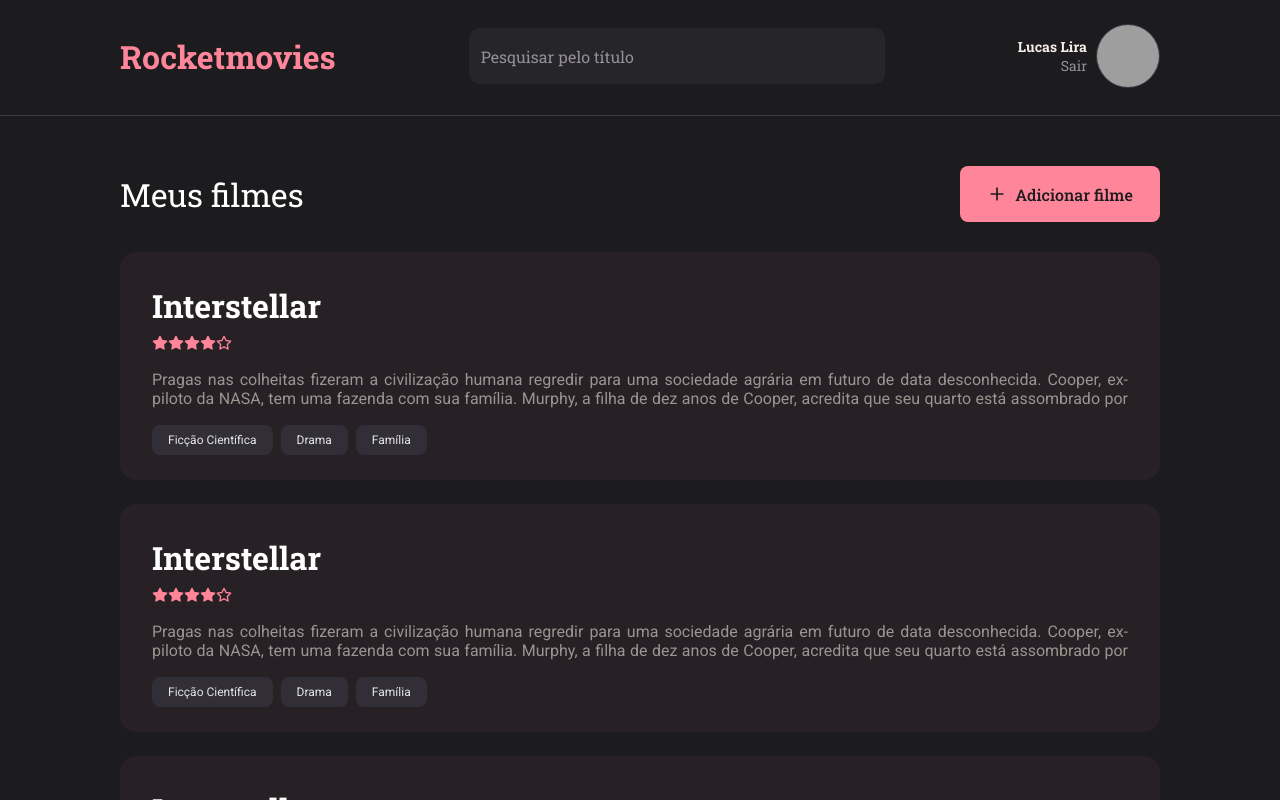
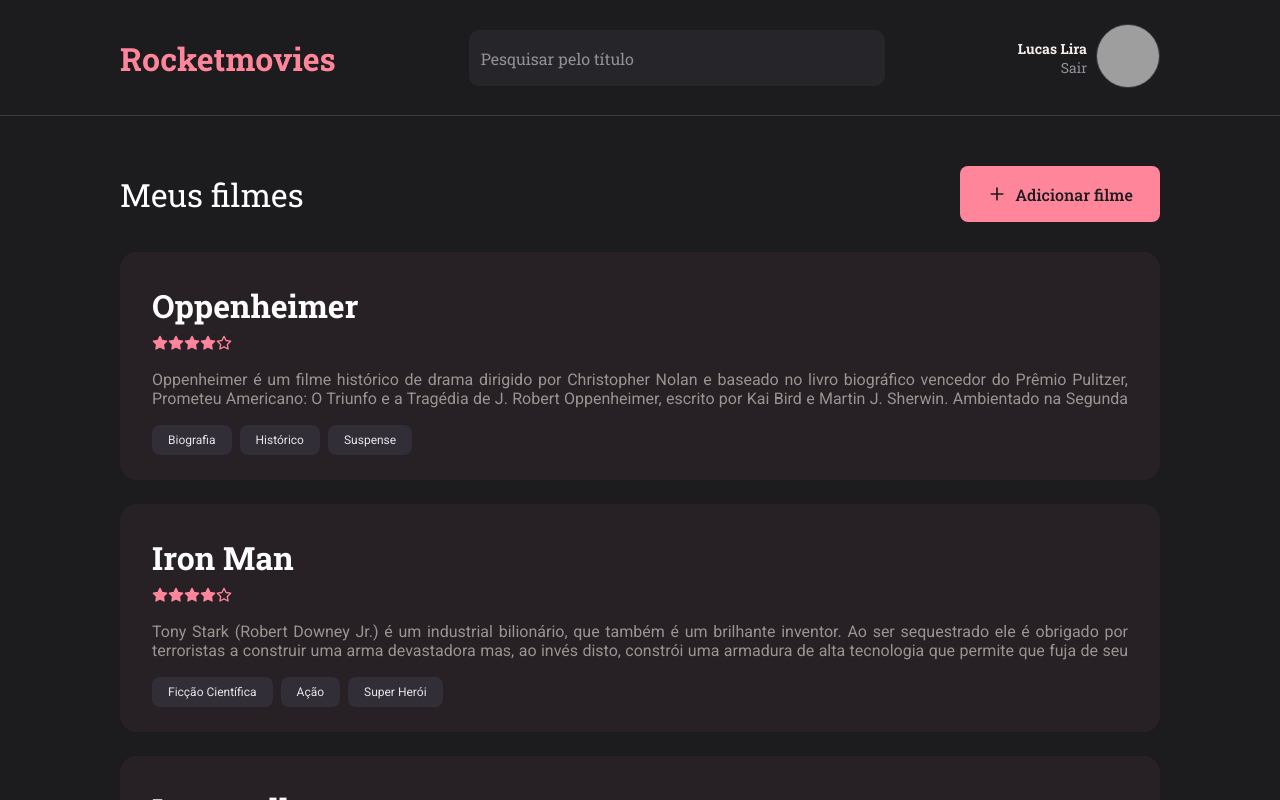
Before and after one commit to lucaslirah/rocketmovies, a React (Vite) app: page / in a window 1280 px wide. Built offline with nearby package versions, Linux system fonts and the light colour scheme; grey boxes are pictures that could not be loaded.

Commit message:
navigation applied with react-router-dom Link

```diff
--- a/src/components/Header/index.jsx
+++ b/src/components/Header/index.jsx
@@ -1,4 +1,5 @@
 import { Container, Brand, Profile, Search } from './styles'
+import { Link } from 'react-router-dom'
 import { Input } from '../Input'
 
 export function Header(){
@@ -6,7 +7,9 @@ export function Header(){
         <Container>
             <div>
                 <Brand>
-                    <h1>Rocketmovies</h1>
+                    <Link to="/">
+                        <h1>Rocketmovies</h1>
+                    </Link>
                 </Brand>
                 <Search>
                     <Input placeholder="Pesquisar pelo título"/>
@@ -16,10 +19,12 @@ export function Header(){
                         <strong>Lucas Lira</strong>
                         <a href="#">Sair</a>
                     </div>
-                    <img
-                        src="http://github.com/lucaslirah.png"
-                        alt="Imagem do usuário"
-                    />
+                    <Link to="/profile">
+                        <img
+                            src="http://github.com/lucaslirah.png"
+                            alt="Imagem do usuário"
+                        />
+                    </Link>
                 </Profile>
             </div>
         </Container>
--- a/src/components/Header/styles.js
+++ b/src/components/Header/styles.js
@@ -4,6 +4,8 @@ export const Container = styled.div`
     grid-area: header;
     width: 100%;
     padding: 0 12rem;
+
+    border-bottom: 1px solid ${({ theme }) => theme.COLORS.BACKGROUND_700};
 
     >div{
         display: flex;
@@ -14,10 +16,11 @@ export const Container = styled.div`
         margin: 2.4rem auto;
     }
 
-    border-bottom: 1px solid ${({ theme }) => theme.COLORS.BACKGROUND_700};
 `
 export const Brand = styled.div`
-    color: ${({ theme }) => theme.COLORS.PINK};
+    h1{
+        color: ${({ theme }) => theme.COLORS.PINK};
+    }
 `
 export const Search = styled.div`
     width: 40%;
@@ -27,7 +30,7 @@ export const Profile = styled.div`
     align-items: center;
     gap: 9px;
 
-    >img{
+    img{
         width: 6.4rem;
         height: 6.4rem;
 
--- a/src/pages/Home/index.jsx
+++ b/src/pages/Home/index.jsx
@@ -4,6 +4,7 @@ import { Header } from '../../components/Header'
 import { Note } from '../../components/Note'
 import { FiPlus } from 'react-icons/fi'
 import { FiStar } from 'react-icons/fi'
+import { Link } from 'react-router-dom'
 
 export function Home(){
     return(
@@ -14,32 +15,30 @@ export function Home(){
                 <Content>
                     <MyMovies>
                         <h2>Meus filmes</h2>
-                        <Button title="Adicionar filme" icon={FiPlus}/>
+                        <Link to="/new">
+                            <Button title="Adicionar filme" icon={FiPlus}/>
+                        </Link>
                     </MyMovies>
 
                     <Note icon={FiStar} data={{
-                        title: 'Interstellar',
+                        title: 'Oppenheimer',
                         tags: [
-                            {id: 1, name: 'Ficção Científica'},
-                            {id: 2, name: 'Drama'},
-                            {id: 3, name: 'Família'},
+                            {id: 1, name: 'Biografia'},
+                            {id: 2, name: 'Histórico'},
+                            {id: 3, name: 'Suspense'},
                         ],
-                        description:`Pragas nas colheitas fizeram a civilização humana regredir para uma sociedade agrária em futuro de data desconhecida. Cooper, ex-piloto da NASA, tem uma fazenda com sua família. Murphy, a filha de dez anos de Cooper, acredita que seu quarto está assombrado por um fantasma que tenta se comunicar com ela. Pai e filha descobrem que o "fantasma" é uma inteligência desconhecida que está enviando mensagens codificadas através de radiação gravitacional, deixando coordenadas em binário que os levam até uma instalação secreta da NASA liderada pelo professor John Brand. O cientista revela que um buraco de minhoca foi aberto perto de Saturno e que ele leva a planetas que podem oferecer condições de sobrevivência para a espécie humana. As "missões Lázaro" enviadas anos antes identificaram três planetas potencialmente habitáveis orbitando o buraco negro Gargântua: Miller, Edmunds e Mann – nomeados em homenagem aos astronautas que os pesquisaram. Brand recruta Cooper para pilotar a nave espacial Endurance e recuperar os dados dos astronautas; se um dos planetas se mostrar habitável, a humanidade irá seguir para ele na instalação da NASA, que é na realidade uma enorme estação espacial. A partida de Cooper devasta Murphy.
-
-                        Além de Cooper, a tripulação da Endurance é formada pela bióloga Amelia, filha de Brand; o cientista Romilly, o físico planetário Doyle, além dos robôs TARS e CASE. Eles entram no buraco de minhoca e se dirigem a Miller, porém descobrem que o planeta possui enorme dilatação gravitacional temporal por estar tão perto de Gargântua: cada hora na superfície equivale a sete anos na Terra. Eles entram em Miller e descobrem que é inóspito já que é coberto por um oceano raso e agitado por ondas enormes. Uma onda atinge a tripulação enquanto Amelia tenta recuperar os dados de Miller, matando Doyle e atrasando a partida. Ao voltarem para a Endurance, Cooper e Amelia descobrem que 23 anos se passaram.
+                        description:`Oppenheimer é um filme histórico de drama dirigido por Christopher Nolan e baseado no livro biográfico vencedor do Prêmio Pulitzer, Prometeu Americano: O Triunfo e a Tragédia de J. Robert Oppenheimer, escrito por Kai Bird e Martin J. Sherwin. Ambientado na Segunda Guerra Mundial, o longa acompanha a vida de J. Robert Oppenheimer (Cillian Murphy), físico teórico da Universidade da Califórnia e diretor do Laboratório de Los Alamos durante o Projeto Manhattan - que tinha a missão de projetar e construir as primeiras bombas atômicas. A trama acompanha o físico e um grupo formado por outros cientistas ao longo do processo de desenvolvimento da arma nuclear que foi responsável pelas tragédias nas cidades de Hiroshima e Nagasaki, no Japão, em 1945. Além de Cillian, o elenco também traz nomes como Emily Blunt, Matt Damon, Robert Downey Jr., Florence Pugh, Gary Oldman, Jack Quaid, Gustaf Skarsgård, Rami Malek e Kenneth Branagh.
                         `
                     }}/>
 
                     <Note icon={FiStar} data={{
-                        title: 'Interstellar',
+                        title: 'Iron Man',
                         tags: [
                             {id: 1, name: 'Ficção Científica'},
-                            {id: 2, name: 'Drama'},
-                            {id: 3, name: 'Família'},
+                            {id: 2, name: 'Ação'},
+                            {id: 3, name: 'Super Herói'},
                         ],
-                        description:`Pragas nas colheitas fizeram a civilização humana regredir para uma sociedade agrária em futuro de data desconhecida. Cooper, ex-piloto da NASA, tem uma fazenda com sua família. Murphy, a filha de dez anos de Cooper, acredita que seu quarto está assombrado por um fantasma que tenta se comunicar com ela. Pai e filha descobrem que o "fantasma" é uma inteligência desconhecida que está enviando mensagens codificadas através de radiação gravitacional, deixando coordenadas em binário que os levam até uma instalação secreta da NASA liderada pelo professor John Brand. O cientista revela que um buraco de minhoca foi aberto perto de Saturno e que ele leva a planetas que podem oferecer condições de sobrevivência para a espécie humana. As "missões Lázaro" enviadas anos antes identificaram três planetas potencialmente habitáveis orbitando o buraco negro Gargântua: Miller, Edmunds e Mann – nomeados em homenagem aos astronautas que os pesquisaram. Brand recruta Cooper para pilotar a nave espacial Endurance e recuperar os dados dos astronautas; se um dos planetas se mostrar habitável, a humanidade irá seguir para ele na instalação da NASA, que é na realidade uma enorme estação espacial. A partida de Cooper devasta Murphy.
-
-                        Além de Cooper, a tripulação da Endurance é formada pela bióloga Amelia, filha de Brand; o cientista Romilly, o físico planetário Doyle, além dos robôs TARS e CASE. Eles entram no buraco de minhoca e se dirigem a Miller, porém descobrem que o planeta possui enorme dilatação gravitacional temporal por estar tão perto de Gargântua: cada hora na superfície equivale a sete anos na Terra. Eles entram em Miller e descobrem que é inóspito já que é coberto por um oceano raso e agitado por ondas enormes. Uma onda atinge a tripulação enquanto Amelia tenta recuperar os dados de Miller, matando Doyle e atrasando a partida. Ao voltarem para a Endurance, Cooper e Amelia descobrem que 23 anos se passaram.
+                        description:`Tony Stark (Robert Downey Jr.) é um industrial bilionário, que também é um brilhante inventor. Ao ser sequestrado ele é obrigado por terroristas a construir uma arma devastadora mas, ao invés disto, constrói uma armadura de alta tecnologia que permite que fuja de seu cativeiro. A partir de então ele passa a usá-la para combater o crime, sob o alter-ego do Homem de Ferro.
                         `
                     }}/>
 
--- a/src/pages/Home/styles.js
+++ b/src/pages/Home/styles.js
@@ -1,4 +1,5 @@
 import styled from 'styled-components'
+import { Link } from 'react-router-dom'
 
 export const Container = styled.div`
     width: 100%;
--- a/src/pages/New/index.jsx
+++ b/src/pages/New/index.jsx
@@ -7,6 +7,7 @@ import { Header } from '../../components/Header'
 import { Button } from '../../components/Button'
 import { Input } from '../../components/Input'
 import { FiArrowLeft } from 'react-icons/fi'
+import { Link } from 'react-router-dom'
 
 export function New(){
     return(
@@ -16,7 +17,9 @@ export function New(){
             <main>
                 <Form>
                     <header>
-                        <ButtonText title="Voltar" icon={FiArrowLeft}/>
+                        <Link to="/">
+                            <ButtonText title="Voltar" icon={FiArrowLeft}/>
+                        </Link>
                         <h1>Novo filme</h1>
                     </header>
 
--- a/src/pages/Profile/index.jsx
+++ b/src/pages/Profile/index.jsx
@@ -1,14 +1,17 @@
 import { FiArrowLeft, FiUser, FiMail, FiLock, FiCamera } from 'react-icons/fi'
 import { ButtonText } from '../../components/ButtonText'
+import { Container, Form, Avatar } from './styles'
 import { Button } from '../../components/Button'
 import { Input } from '../../components/Input'
-import { Container, Form, Avatar } from './styles'
+import { Link } from 'react-router-dom'
 
 export function Profile(){
     return(
         <Container>
             <header>
-                <ButtonText title="Voltar" icon={FiArrowLeft}/>
+                <Link to="/">
+                    <ButtonText title="Voltar" icon={FiArrowLeft}/>
+                </Link>
             </header>
 
             <Form>
```
